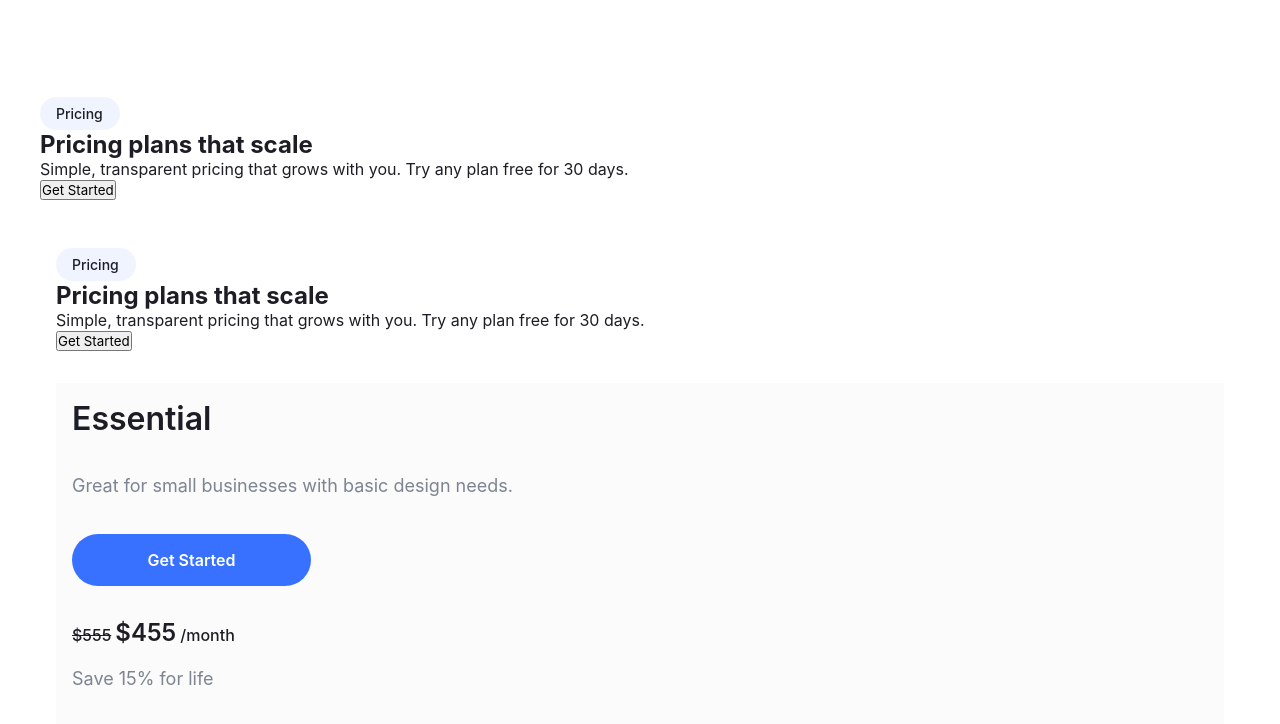
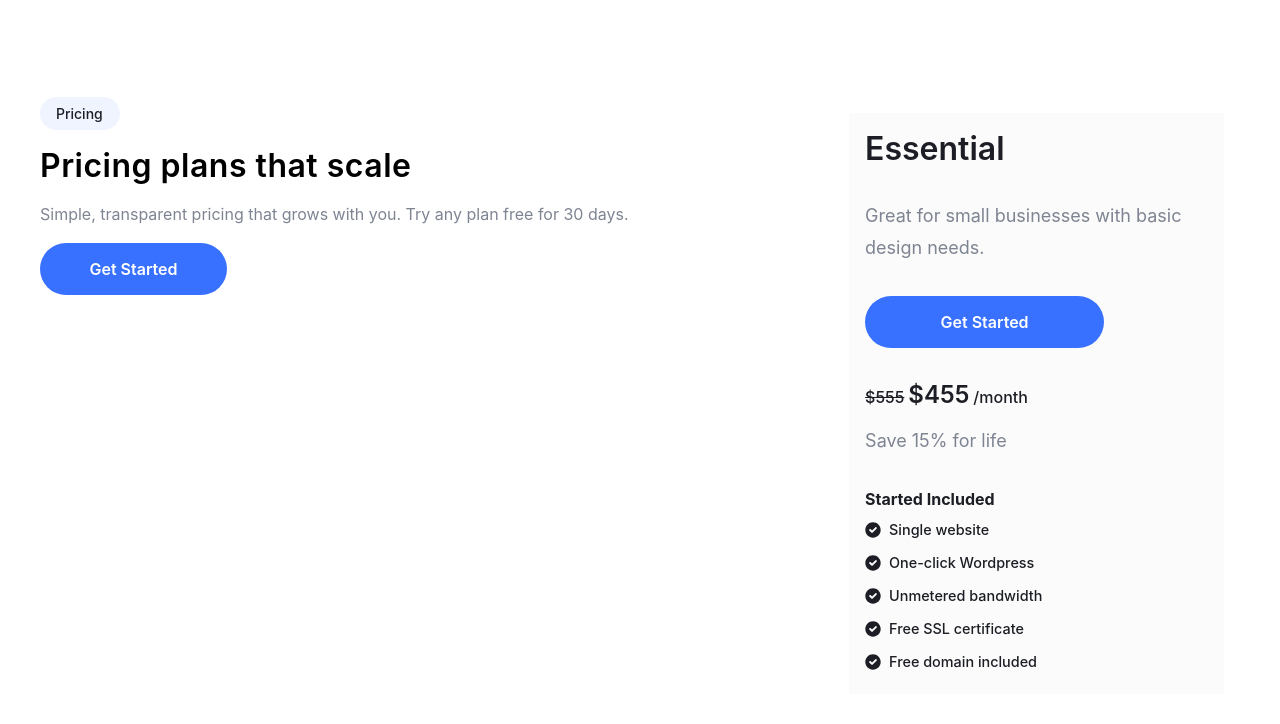
Before and after one commit to kauaafeelix/Event-Conference, a plain HTML site: page index.html in a window 1280 px wide. Shown: the part 5419-6143 px from the top of the page. Drawn offline with Linux system fonts and the light colour scheme; a web font is replaced by a local one.

Commit message:
refactor: corrige erro na div precos

```diff
--- a/style.css
+++ b/style.css
@@ -650,28 +650,28 @@ section{
     box-sizing: border-box;
 }
 
-.precos {
+.precos-mob {
     display: flex;
     flex-direction: column;
     gap: 1rem;
     width: 80%;
 }
 
-.precos h2 {
+.precos-mob h2 {
     font-size: 32px;
     font-weight: 600;
     color: #000;
     letter-spacing: 0.5px;
 }
 
-.precos p {
+.precos-mob p {
     font-size: 16px;
     color: var(--cor-neutra);
     font-weight: 400;
     line-height: 26px;
 }
 
-.precos #btn {
+.precos-mob #btn {
     background-color: var(--cor-secundaria);
     color: var(--cor--de-fundo);
     border: none;
@@ -681,6 +681,10 @@ section{
     box-sizing: border-box;
     font-weight: 600;
     width: 187px;
+}
+
+.precos-desktop{
+    display: none;
 }
 
 .preco-planos .container .planos{
@@ -1053,9 +1057,6 @@ section{
         background-position: right ;
         background-repeat: no-repeat;
     }
-
-
-
 
     .hero-content{
         display: flex;
@@ -1721,4 +1722,17 @@ section{
         height: 56px;
     }
 
-}
+    .preco-planos .container {
+        display: flex;
+        flex-direction: row;
+        gap: 2rem;
+    }
+
+    .preco-planos .container .precos{
+        display: flex;
+        flex-direction: column;
+        order: 1;
+    }
+
+
+}
```
